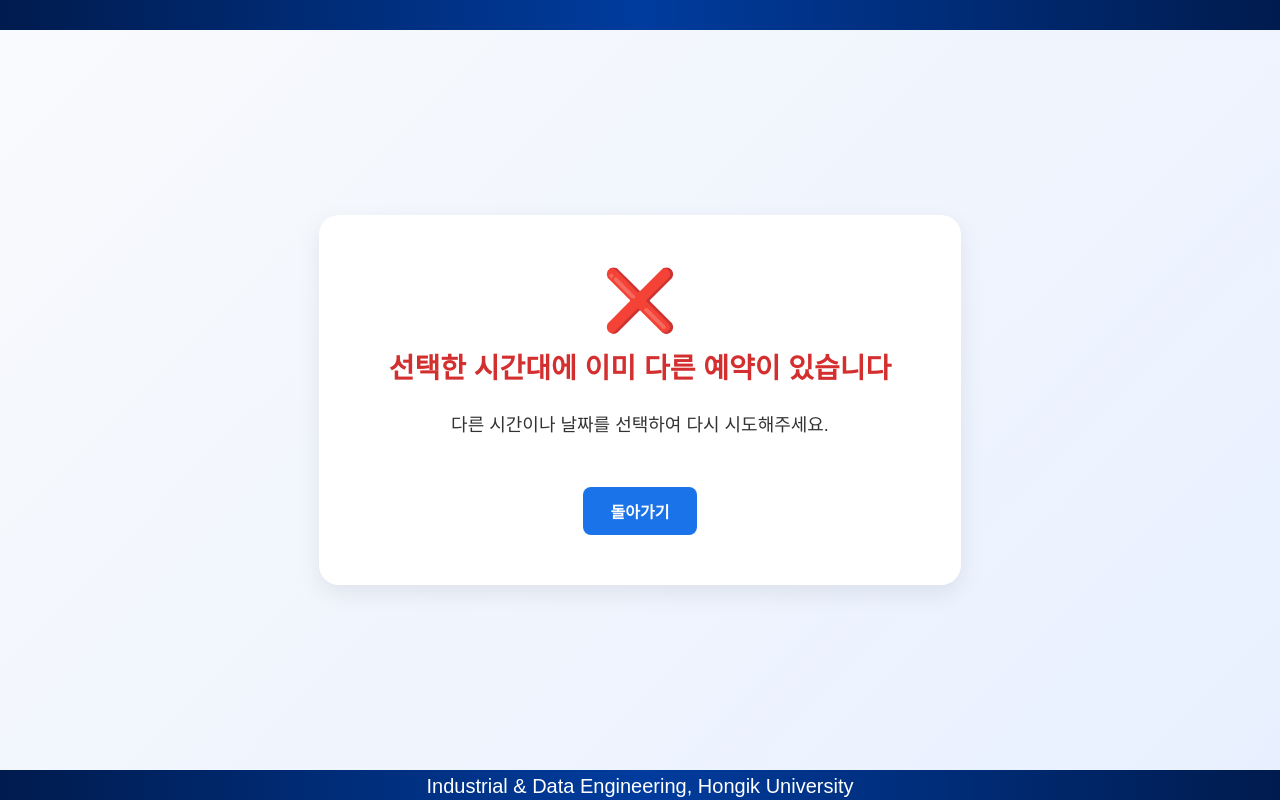
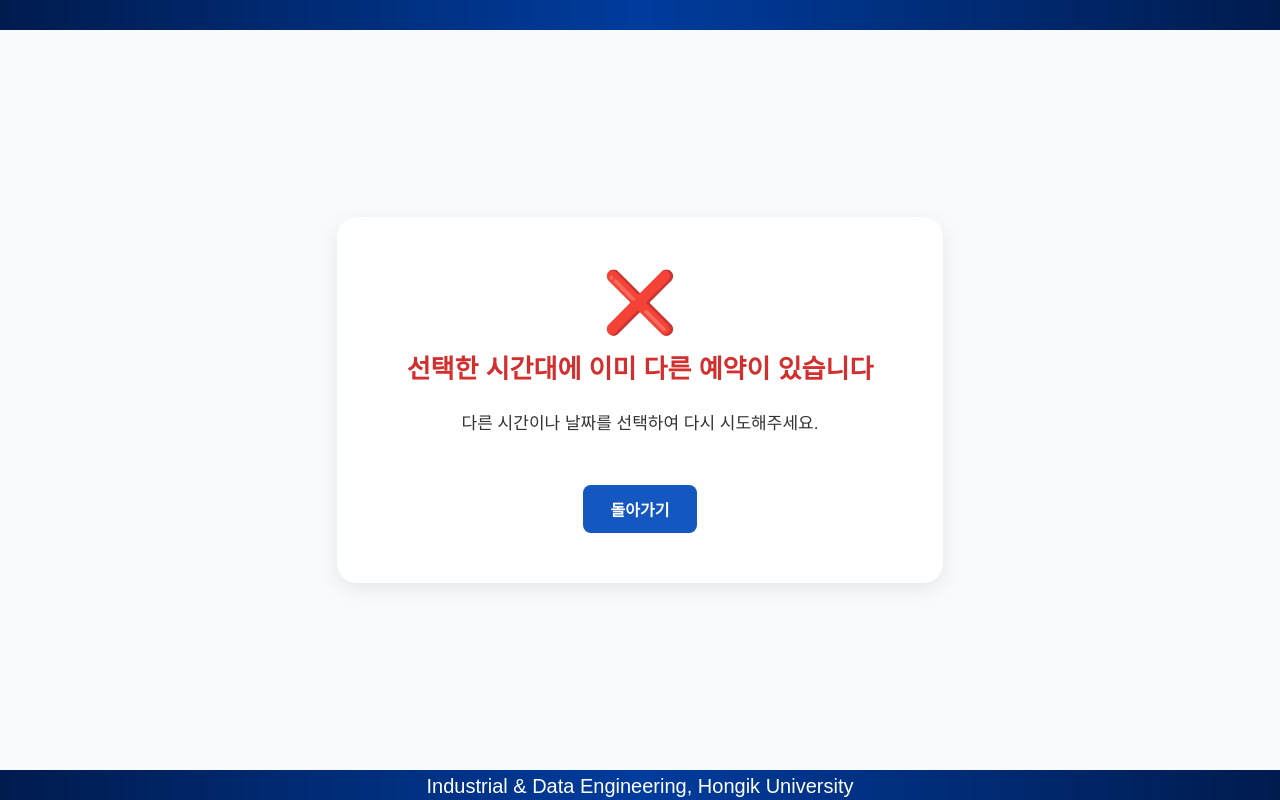
Before and after one commit to tmzkdl7412-web/studyroom-reservation, a Flask app: template templates/group/edit_error.html in a window 1280 px wide. Run offline with Flask 3, Linux system fonts and the light colour scheme; the template is opened without the code that fills it, so the values that code supplies are empty.

Commit message:
Update edit_error.html

```diff
--- a/templates/group/edit_error.html
+++ b/templates/group/edit_error.html
@@ -7,23 +7,24 @@
     <style>
       body {
         font-family: "Noto Sans KR", sans-serif;
-        background: linear-gradient(135deg, #f9fafc 0%, #e8f0ff 100%);
+        background: #f9fafc;
         height: 100vh;
         display: flex;
-        flex-direction: column;
+        justify-content: center;
         align-items: center;
-        justify-content: center;
         margin: 0;
         position: relative;
       }
 
+      /* ✅ 오류 박스 */
       .error-box {
         background-color: #ffffff;
         border-radius: 20px;
-        box-shadow: 0 8px 25px rgba(0, 0, 0, 0.08);
+        box-shadow: 0 6px 20px rgba(0, 0, 0, 0.08);
         padding: 50px 70px;
         text-align: center;
         max-width: 600px;
+        z-index: 10;
       }
 
       .error-icon {
@@ -33,15 +34,14 @@
 
       h1 {
         color: #d32f2f;
-        font-size: 28px;
+        font-size: 26px;
         font-weight: 800;
-        margin-top: 10px;
-        margin-bottom: 25px;
+        margin: 10px 0 25px;
       }
 
       p {
         color: #333;
-        font-size: 18px;
+        font-size: 17px;
         line-height: 1.6;
       }
 
@@ -50,7 +50,7 @@
         margin-top: 30px;
         text-decoration: none;
         color: white;
-        background-color: #1a73e8;
+        background-color: #1557c0;
         padding: 12px 28px;
         border-radius: 8px;
         font-weight: 600;
@@ -58,29 +58,25 @@
       }
 
       a:hover {
-        background-color: #155cc0;
+        background-color: #0d47a1;
         transform: translateY(-2px);
       }
 
-      /* ✅ index.html과 동일한 상·하단 라인 */
+      /* ✅ 상하단 네이비 라인 (index.html 동일) */
       body::before,
       body::after {
         content: "";
         height: 30px;
         width: 100%;
-        background: linear-gradient(to right, #001b4e, #003c9e, #001b4e);
+        background: linear-gradient(to right, #001B4E, #003C9E, #001B4E);
         position: fixed;
         left: 0;
         z-index: 9999;
       }
-      body::before {
-        top: 0;
-      }
-      body::after {
-        bottom: 0;
-      }
+      body::before { top: 0; }
+      body::after { bottom: 0; }
 
-      /* ✅ 하단 학과명 푸터 */
+      /* ✅ 학과명 푸터 (index.html 동일) */
       .eng-footer {
         position: fixed;
         bottom: 2px;
```
